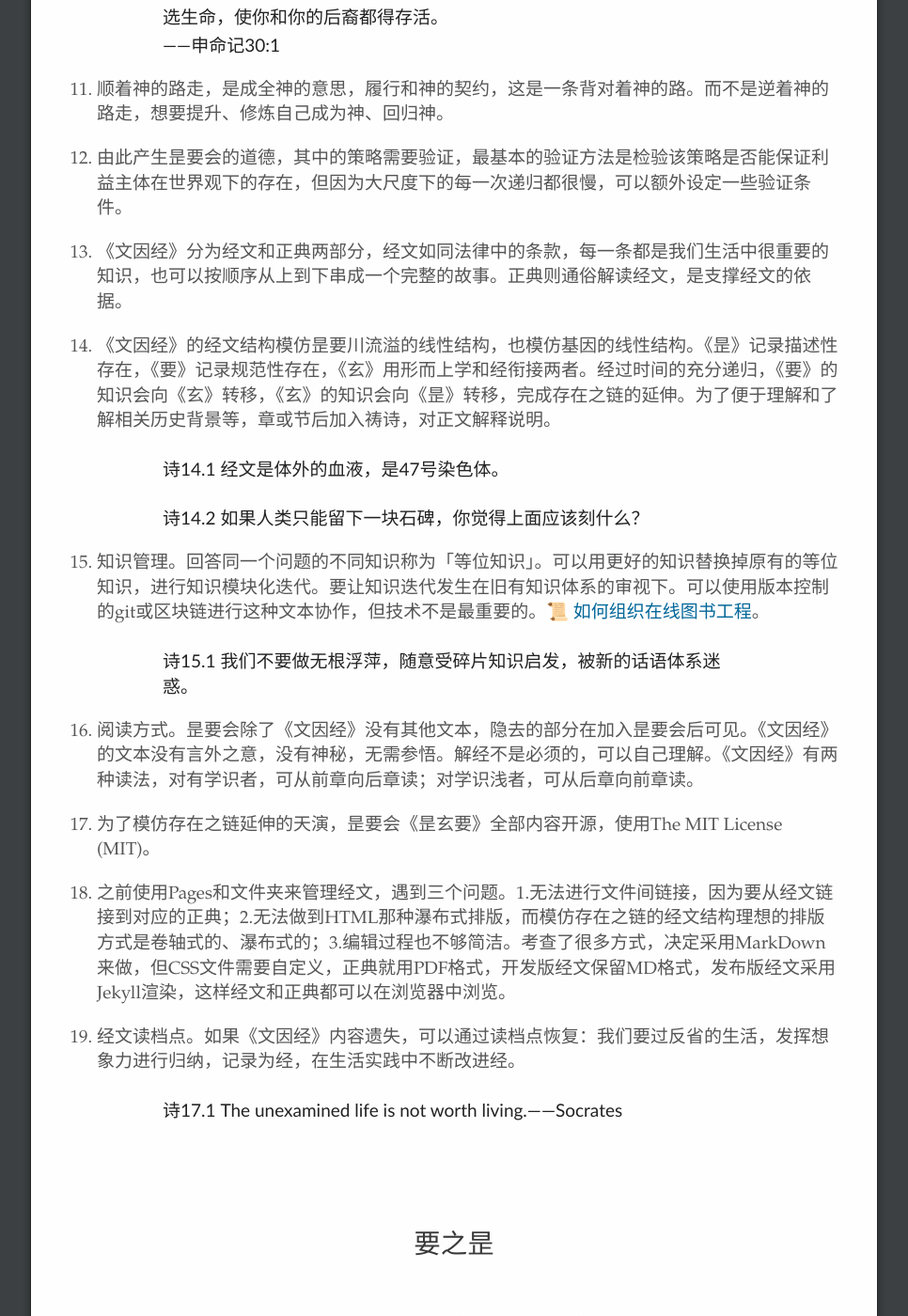
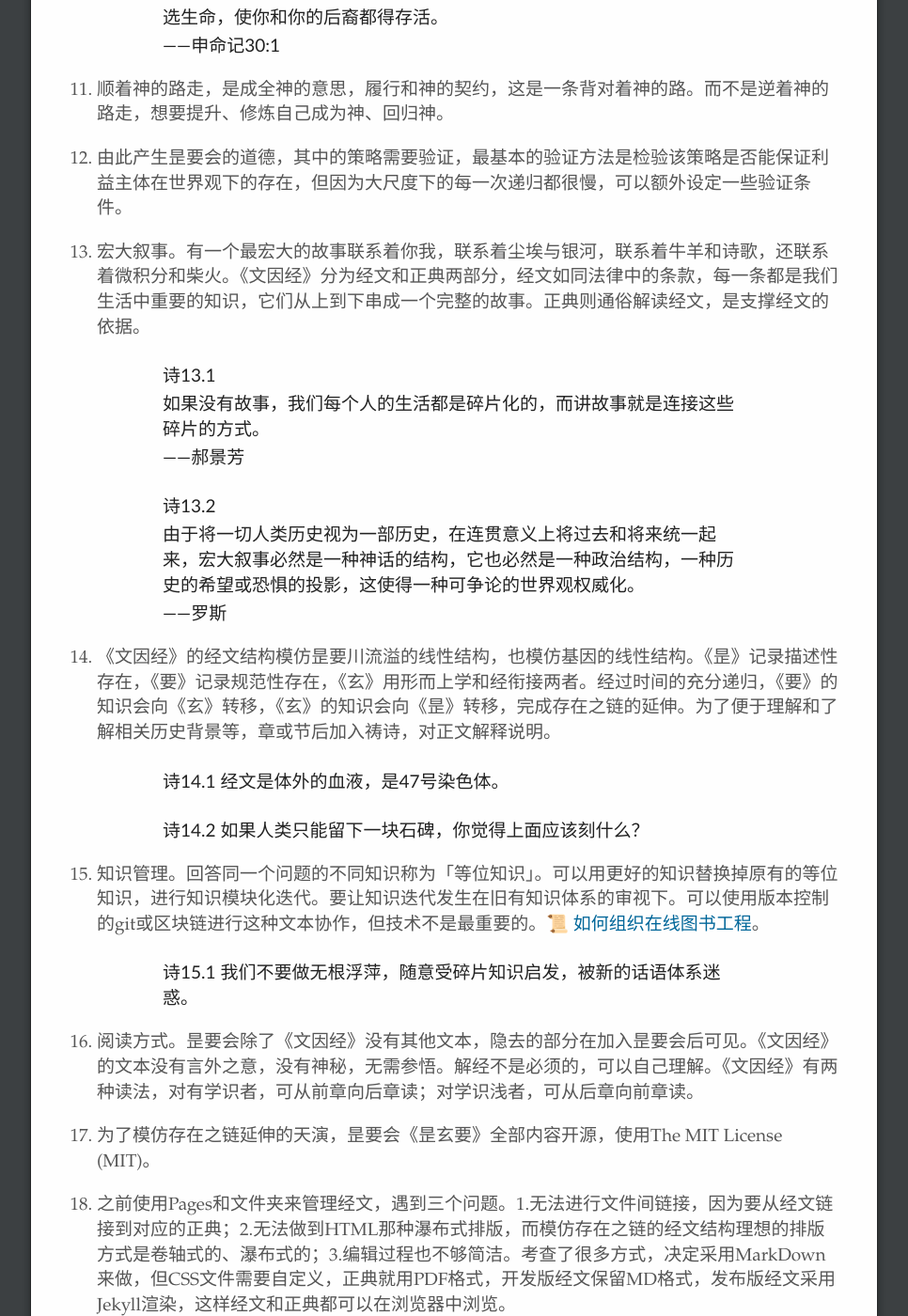
Before and after one commit to siseng/siseng.github.io, a Jekyll site: the page built from index.md, in a window 1280 px wide and 1400 px high, scrolled down 39333 px. Shown: the whole window at 94% size, without its empty margins (157-1123 px from the left). Built offline with Jekyll 4.4.1, drawn with Linux system fonts in a browser that asks for light colours; our own code applies the rules of GitHub Pages for plain Markdown files; some of the changed text lies outside the part shown.

Commit message:
宏大叙事

```diff
--- a/index.md
+++ b/index.md
@@ -884,7 +884,22 @@ layout: default
 {:start="11"}
 11. 顺着神的路走，是成全神的意思，履行和神的契约，这是一条背对着神的路。而不是逆着神的路走，想要提升、修炼自己成为神、回归神。
 12. 由此产生昰要会的道德，其中的策略需要验证，最基本的验证方法是检验该策略是否能保证利益主体在世界观下的存在，但因为大尺度下的每一次递归都很慢，可以额外设定一些验证条件。
-13. 《文因经》分为经文和正典两部分，经文如同法律中的条款，每一条都是我们生活中很重要的知识，也可以按顺序从上到下串成一个完整的故事。正典则通俗解读经文，是支撑经文的依据。
+13. 宏大叙事。有一个最宏大的故事联系着你我，联系着尘埃与银河，联系着牛羊和诗歌，还联系着微积分和柴火。《文因经》分为经文和正典两部分，经文如同法律中的条款，每一条都是我们生活中重要的知识，它们从上到下串成一个完整的故事。正典则通俗解读经文，是支撑经文的依据。
+
+> 诗13.1
+>
+> 如果没有故事，我们每个人的生活都是碎片化的，而讲故事就是连接这些碎片的方式。
+>
+> ——郝景芳
+
+> 诗13.2
+>
+> 由于将一切人类历史视为一部历史，在连贯意义上将过去和将来统一起来，宏大叙事必然是一种神话的结构，它也必然是一种政治结构，一种历史的希望或恐惧的投影，这使得一种可争论的世界观权威化。
+>
+> ——罗斯
+
+{:start="14"}
+
 14. 《文因经》的经文结构模仿昰要川流溢的线性结构，也模仿基因的线性结构。《昰》记录描述性存在，《要》记录规范性存在，《玄》用形而上学和经衔接两者。经过时间的充分递归，《要》的知识会向《玄》转移，《玄》的知识会向《昰》转移，完成存在之链的延伸。为了便于理解和了解相关历史背景等，章或节后加入祷诗，对正文解释说明。
 
 > 诗14.1 经文是体外的血液，是47号染色体。
@@ -902,7 +917,7 @@ layout: default
 16. 阅读方式。昰要会除了《文因经》没有其他文本，隐去的部分在加入昰要会后可见。《文因经》的文本没有言外之意，没有神秘，无需参悟。解经不是必须的，可以自己理解。《文因经》有两种读法，对有学识者，可从前章向后章读；对学识浅者，可从后章向前章读。
 17. 为了模仿存在之链延伸的天演，昰要会《昰玄要》全部内容开源，使用The MIT License (MIT)。
 18. 之前使用Pages和文件夹来管理经文，遇到三个问题。1.无法进行文件间链接，因为要从经文链接到对应的正典；2.无法做到HTML那种瀑布式排版，而模仿存在之链的经文结构理想的排版方式是卷轴式的、瀑布式的；3.编辑过程也不够简洁。考查了很多方式，决定采用MarkDown来做，但CSS文件需要自定义，正典就用PDF格式，开发版经文保留MD格式，发布版经文采用Jekyll渲染，这样经文和正典都可以在浏览器中浏览。
-19. 经文读档点。如果《文因经》内容遗失，可以通过读档点恢复：我们要过反省的生活，发挥想象力进行归纳，记录为经，在生活实践中不断改进经。
+19. 经文存档点。如果《文因经》内容遗失，可以通过存档点恢复：我们要过反省的生活，发挥想象力进行归纳，记录为经，在生活实践中不断改进经。
 
 > 诗17.1 The unexamined life is not worth living.——Socrates
 
```
Also changed, not shown: other parts of index.md (+1 -1 lines), README.md.
